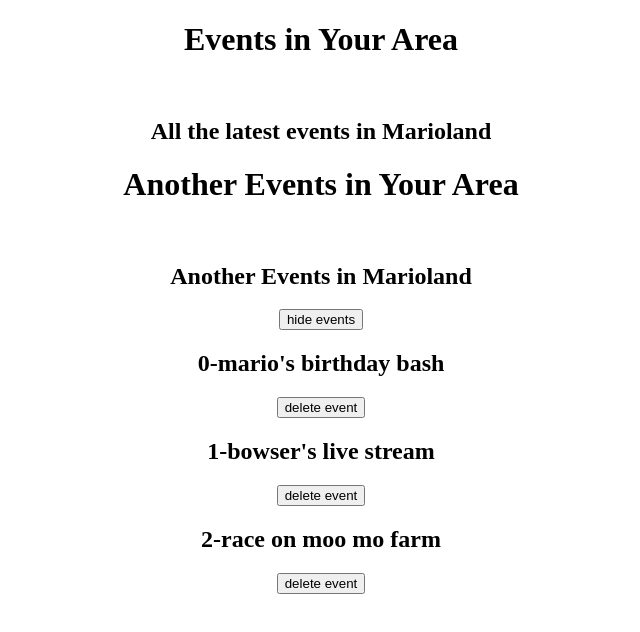
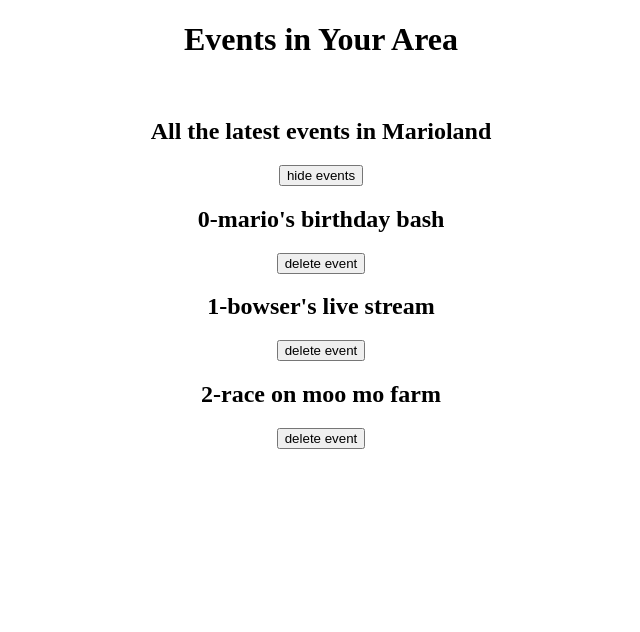
Before and after one commit to akmhmgc/first-react-app, a React (Create React App) app: page / in a window 1280 px wide. Shown: the top 632 px of the page, without its empty margins (319-959 px from the left). Built offline with nearby package versions, Linux system fonts and the light colour scheme; the HTML template or start-up script is replaced by a standard one.

Commit message:
fix: 不要なタイトルを削除

```diff
--- a/src/App.js
+++ b/src/App.js
@@ -16,7 +16,6 @@ function App() {
   return (
     <div className="App">
       <Title title="Events in Your Area" subtitle="All the latest events in Marioland"/>
-      <Title title="Another Events in Your Area" subtitle="Another Events in Marioland"/>
       {showEvents && (
         <div>
           <button onClick={() => setshowEvents(false)}>hide events</button>
```
